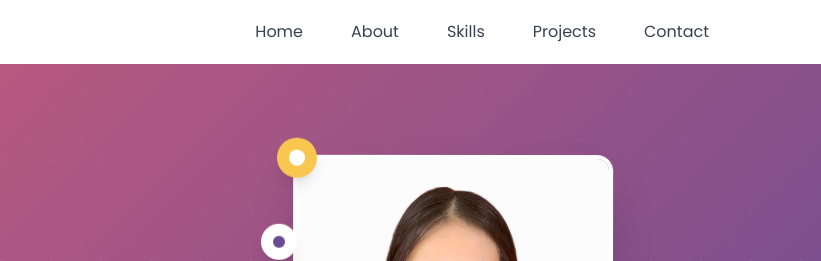
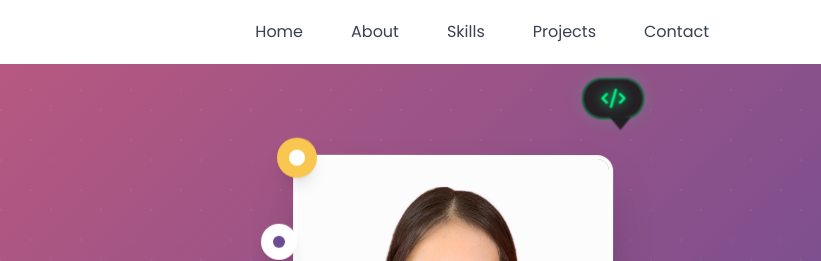
Before and after one commit to meowwmj/my-portfolio, a plain HTML site: page index.html in a window 1280 px wide. Shown: the top 261 px of the page, 459-1280 px from the left. Drawn offline with nearby package versions, Linux system fonts and the light colour scheme.

Commit message:
puts some bubble thing

```diff
--- a/index.html
+++ b/index.html
@@ -567,7 +567,41 @@
         .hover-glow:hover {
             box-shadow: 0 0 20px rgba(212, 93, 121, 0.5);
         }
+          .thinking-bubble {
+            position: absolute;
+            top: -70px;
+            right: -30px;
+            width: 60px;
+            height: 40px;
+            background: rgba(26, 26, 26, 0.9);
+            border-radius: 20px;
+            display: flex;
+            align-items: center;
+            justify-content: center;
+            animation: bubble-float 4s ease-in-out infinite;
+            backdrop-filter: blur(10px);
+            border: 2px solid rgba(0, 255, 136, 0.3);
+            box-shadow: 0 0 20px rgba(0, 255, 136, 0.2);
+        }
 
+        .thinking-bubble::before {
+            content: '';
+            position: absolute;
+            bottom: -12px;
+            left: 25px;
+            width: 0;
+            height: 0;
+            border-left: 10px solid transparent;
+            border-right: 10px solid transparent;
+            border-top: 12px solid rgba(26, 26, 26, 0.9);
+        }
+
+        .thinking-bubble i {
+            font-size: 18px;
+            color: #00ff88;
+            animation: icon-pulse 3s ease-in-out infinite;
+            text-shadow: 0 0 10px #00ff88;
+        }
         /* Text Animations */
         .text-gradient {
             background: linear-gradient(45deg, var(--primary-pink), var(--secondary-purple));
@@ -587,7 +621,14 @@
             from { width: 0; }
             to { width: 100%; }
         }
-
+        @keyframes bubble-float {
+            0%, 100% { transform: translateY(0) scale(1); opacity: 0.9; }
+            50% { transform: translateY(-8px) scale(1.05); opacity: 1; }
+        }
+        @keyframes icon-pulse {
+            0%, 100% { transform: scale(1); }
+            50% { transform: scale(1.3); }
+        }
         @keyframes blink {
             from, to { border-color: transparent; }
             50% { border-color: var(--primary-pink); }
@@ -678,6 +719,10 @@
                         </div>
                         <div class="absolute top-1/4 -left-8 bg-white p-3 rounded-full shadow-lg animate-float hover-lift" style="animation-delay: 3s;">
                             <div class="w-3 h-3 bg-[#6a4c93] rounded-full"></div>
+                        </div>
+                        <!-- Enhanced Thinking Bubble -->
+                        <div class="thinking-bubble">
+                            <i class="fas fa-code"></i>
                         </div>
                     </div>
                 </div>
```
